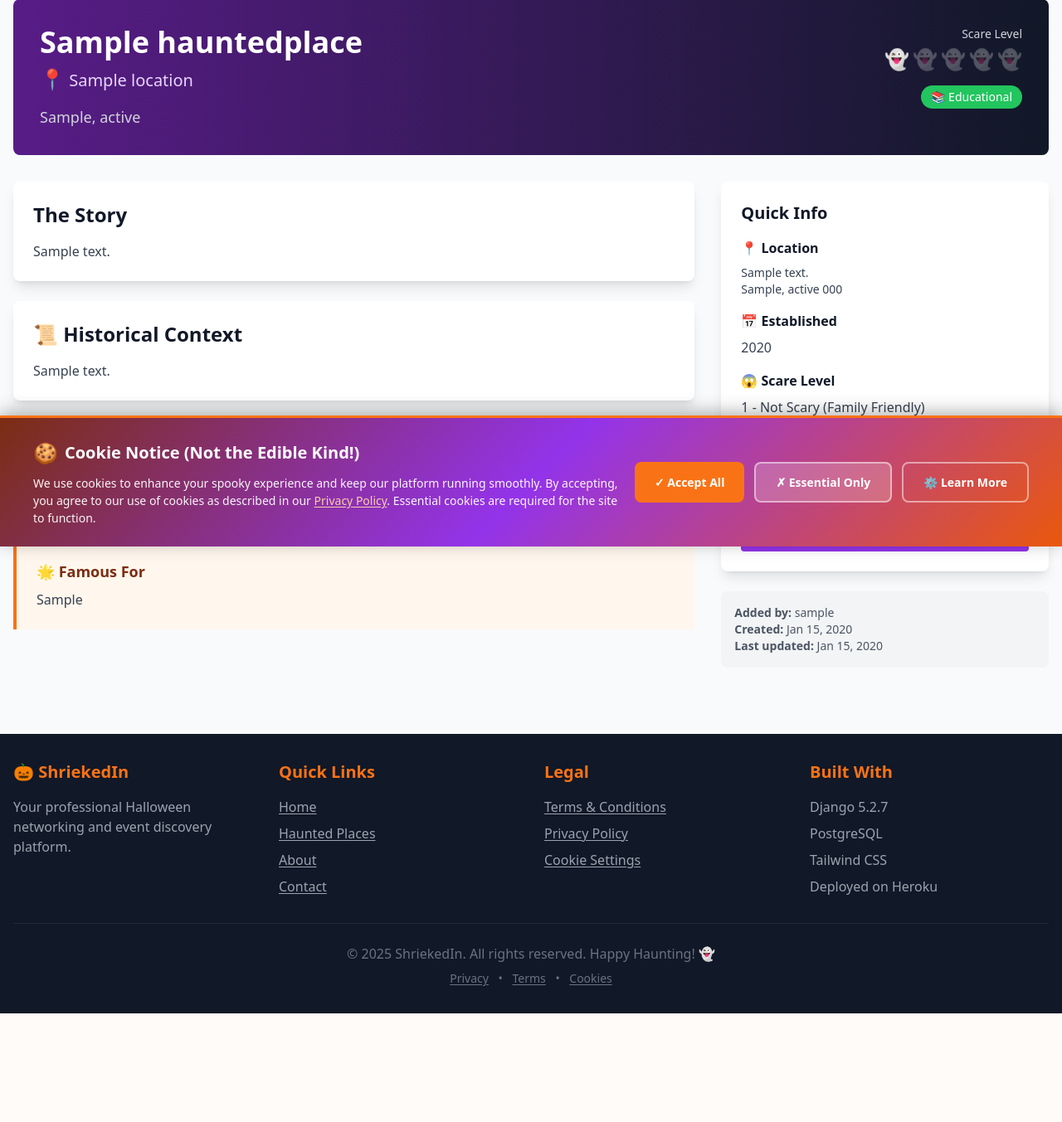
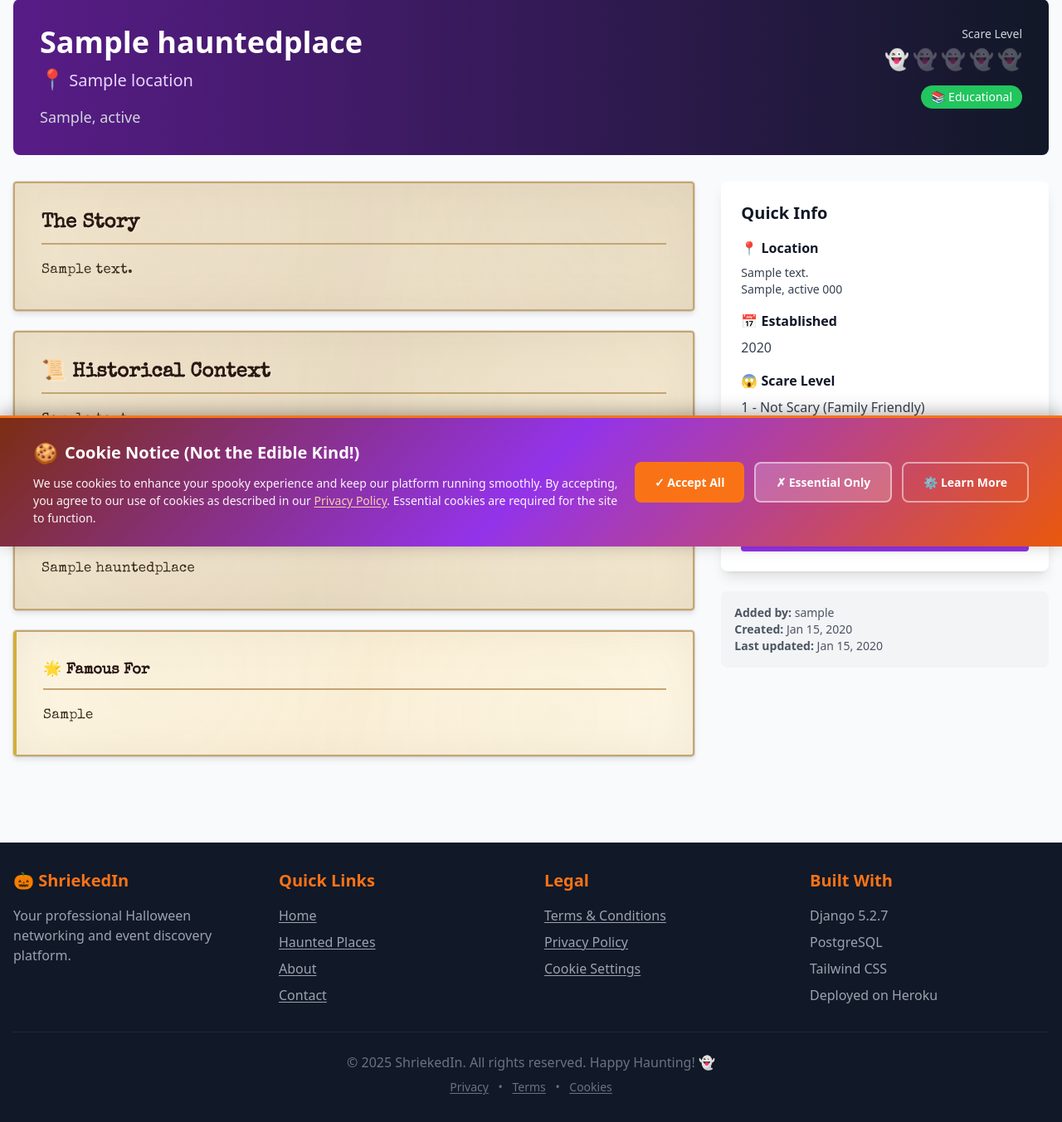
Before and after one commit to OJarvey/SpookyOctober, a Django app: page /haunted/1/ in a window 1280 px wide. Shown: the part 141-1494 px from the top of the page at 83% size. Before the commit the page ends 1363 px from the top, so only its background shows below. Run offline with Django 5.2, Linux system fonts and the light colour scheme; tables that the repository leaves empty hold one stand-in row (values such as "Sample post"); parts of the project's set-up code (start-up, migrations or seed data) failed here and were passed over.

Commit message:
feat: add parchment artifact styling to haunted place detail pages
Transform the left column content into an authentic parchment document
with aged paper texture and handwritten typewriter font.

Changes:
- Added 'Special Elite' Google Font for handwritten effect
- Created parchment card design with aged paper gradient
- Added texture overlays with subtle brown spots
- Implemented torn edge effects with dashed borders
- Applied handwritten font to all story content and headings
- Special gold highlight for "Famous For" section
- Ink-brown text color (#3a2a1a) for authentic aged look

Visual effects:
- Multi-layered background gradients for depth
- Inset shadows for aged paper texture
- Radial gradients for age spots
- Border styling with golden-brown tones (#c4a572)
- Increased line-height and letter-spacing for readability

🤖 Generated with [Claude Code](https://claude.com/claude-code)

Co-Authored-By: Claude <noreply@anthropic.com>

```diff
--- a/templates/base.html
+++ b/templates/base.html
@@ -19,7 +19,7 @@
         <!-- Google Fonts for Halloween Theme -->
         <link rel="preconnect" href="https://fonts.googleapis.com">
         <link rel="preconnect" href="https://fonts.gstatic.com" crossorigin>
-        <link href="https://fonts.googleapis.com/css2?family=Creepster&display=swap" rel="stylesheet">
+        <link href="https://fonts.googleapis.com/css2?family=Creepster&family=Special+Elite&display=swap" rel="stylesheet">
 
         <!-- Three.js for 3D effects (using r140 for legacy loader support) -->
         <script src="https://cdnjs.cloudflare.com/ajax/libs/three.js/r128/three.min.js"></script>
--- a/templates/haunted_detail.html
+++ b/templates/haunted_detail.html
@@ -46,34 +46,34 @@
 
         <div class="grid md:grid-cols-3 gap-8">
             <!-- Main Content -->
-            <div class="md:col-span-2">
+            <div class="md:col-span-2 parchment-container">
                 <!-- Story Content -->
-                <div class="bg-white rounded-lg shadow-lg p-6 mb-6">
-                    <h2 class="text-2xl font-bold text-gray-900 mb-4">The Story</h2>
-                    <div class="prose max-w-none text-gray-700 whitespace-pre-line">{{ place.story_content }}</div>
+                <div class="parchment-card mb-6">
+                    <h2 class="text-2xl font-bold mb-4 parchment-heading">The Story</h2>
+                    <div class="prose max-w-none whitespace-pre-line parchment-text">{{ place.story_content }}</div>
                 </div>
 
                 <!-- Historical Context -->
                 {% if place.historical_context %}
-                    <div class="bg-white rounded-lg shadow-lg p-6 mb-6">
-                        <h2 class="text-2xl font-bold text-gray-900 mb-4">📜 Historical Context</h2>
-                        <div class="prose max-w-none text-gray-700 whitespace-pre-line">{{ place.historical_context }}</div>
+                    <div class="parchment-card mb-6">
+                        <h2 class="text-2xl font-bold mb-4 parchment-heading">📜 Historical Context</h2>
+                        <div class="prose max-w-none whitespace-pre-line parchment-text">{{ place.historical_context }}</div>
                     </div>
                 {% endif %}
 
                 <!-- Reported Phenomena -->
                 {% if place.reported_phenomena %}
-                    <div class="bg-white rounded-lg shadow-lg p-6 mb-6">
-                        <h2 class="text-2xl font-bold text-gray-900 mb-4">👁️ Reported Phenomena</h2>
-                        <div class="prose max-w-none text-gray-700 whitespace-pre-line">{{ place.reported_phenomena }}</div>
+                    <div class="parchment-card mb-6">
+                        <h2 class="text-2xl font-bold mb-4 parchment-heading">👁️ Reported Phenomena</h2>
+                        <div class="prose max-w-none whitespace-pre-line parchment-text">{{ place.reported_phenomena }}</div>
                     </div>
                 {% endif %}
 
                 <!-- Famous For -->
                 {% if place.famous_for %}
-                    <div class="bg-orange-50 border-l-4 border-orange-500 p-6 mb-6">
-                        <h3 class="text-lg font-bold text-orange-900 mb-2">🌟 Famous For</h3>
-                        <p class="text-gray-700">{{ place.famous_for }}</p>
+                    <div class="parchment-card parchment-highlight mb-6">
+                        <h3 class="text-lg font-bold mb-2 parchment-heading">🌟 Famous For</h3>
+                        <p class="parchment-text">{{ place.famous_for }}</p>
                     </div>
                 {% endif %}
             </div>
@@ -153,3 +153,106 @@
     </div>
 
 {% endblock %}
+
+{% block extra_css %}
+<style>
+    /* Parchment Container Styling */
+    .parchment-container {
+        position: relative;
+    }
+
+    /* Parchment Card - Aged Paper Effect */
+    .parchment-card {
+        background: linear-gradient(135deg,
+            #f4e8d0 0%,
+            #f0e4cc 25%,
+            #ede0c8 50%,
+            #f2e6ce 75%,
+            #f4e8d0 100%);
+        border: 2px solid #c4a572;
+        border-radius: 4px;
+        padding: 2rem;
+        box-shadow:
+            0 4px 6px rgba(0, 0, 0, 0.1),
+            inset 0 0 50px rgba(139, 115, 85, 0.1),
+            0 0 0 1px rgba(139, 115, 85, 0.2);
+        position: relative;
+        overflow: hidden;
+    }
+
+    /* Aged spots and texture overlay */
+    .parchment-card::before {
+        content: '';
+        position: absolute;
+        top: 0;
+        left: 0;
+        right: 0;
+        bottom: 0;
+        background-image:
+            radial-gradient(circle at 20% 30%, rgba(139, 115, 85, 0.05) 0%, transparent 50%),
+            radial-gradient(circle at 80% 70%, rgba(139, 115, 85, 0.04) 0%, transparent 50%),
+            radial-gradient(circle at 50% 50%, rgba(139, 115, 85, 0.03) 0%, transparent 50%);
+        pointer-events: none;
+    }
+
+    /* Torn edge effect */
+    .parchment-card::after {
+        content: '';
+        position: absolute;
+        top: -2px;
+        left: -2px;
+        right: -2px;
+        bottom: -2px;
+        background: transparent;
+        border: 1px dashed rgba(139, 115, 85, 0.2);
+        border-radius: 4px;
+        pointer-events: none;
+    }
+
+    /* Handwritten Font for Text */
+    .parchment-text {
+        font-family: 'Special Elite', 'Courier New', monospace;
+        color: #3a2a1a;
+        line-height: 1.8;
+        font-size: 1.05rem;
+        letter-spacing: 0.3px;
+        position: relative;
+        z-index: 1;
+    }
+
+    /* Heading Style */
+    .parchment-heading {
+        font-family: 'Special Elite', 'Courier New', monospace;
+        color: #2c1810;
+        text-shadow: 1px 1px 0px rgba(255, 255, 255, 0.5);
+        position: relative;
+        z-index: 1;
+        border-bottom: 2px solid #c4a572;
+        padding-bottom: 0.5rem;
+        margin-bottom: 1rem !important;
+    }
+
+    /* Special highlight for "Famous For" section */
+    .parchment-highlight {
+        background: linear-gradient(135deg,
+            #fff9e6 0%,
+            #fff5dc 50%,
+            #fff9e6 100%);
+        border-left: 4px solid #d4af37;
+    }
+
+    /* Adjust prose styles for parchment */
+    .parchment-card .prose {
+        color: #3a2a1a;
+    }
+
+    .parchment-card .prose p {
+        margin-bottom: 1rem;
+    }
+
+    /* Ink stain decoration (optional subtle effect) */
+    .parchment-card:first-child::after {
+        background: radial-gradient(circle at 95% 5%, rgba(139, 115, 85, 0.08) 0%, transparent 40%);
+    }
+</style>
+{% endblock %}
```
